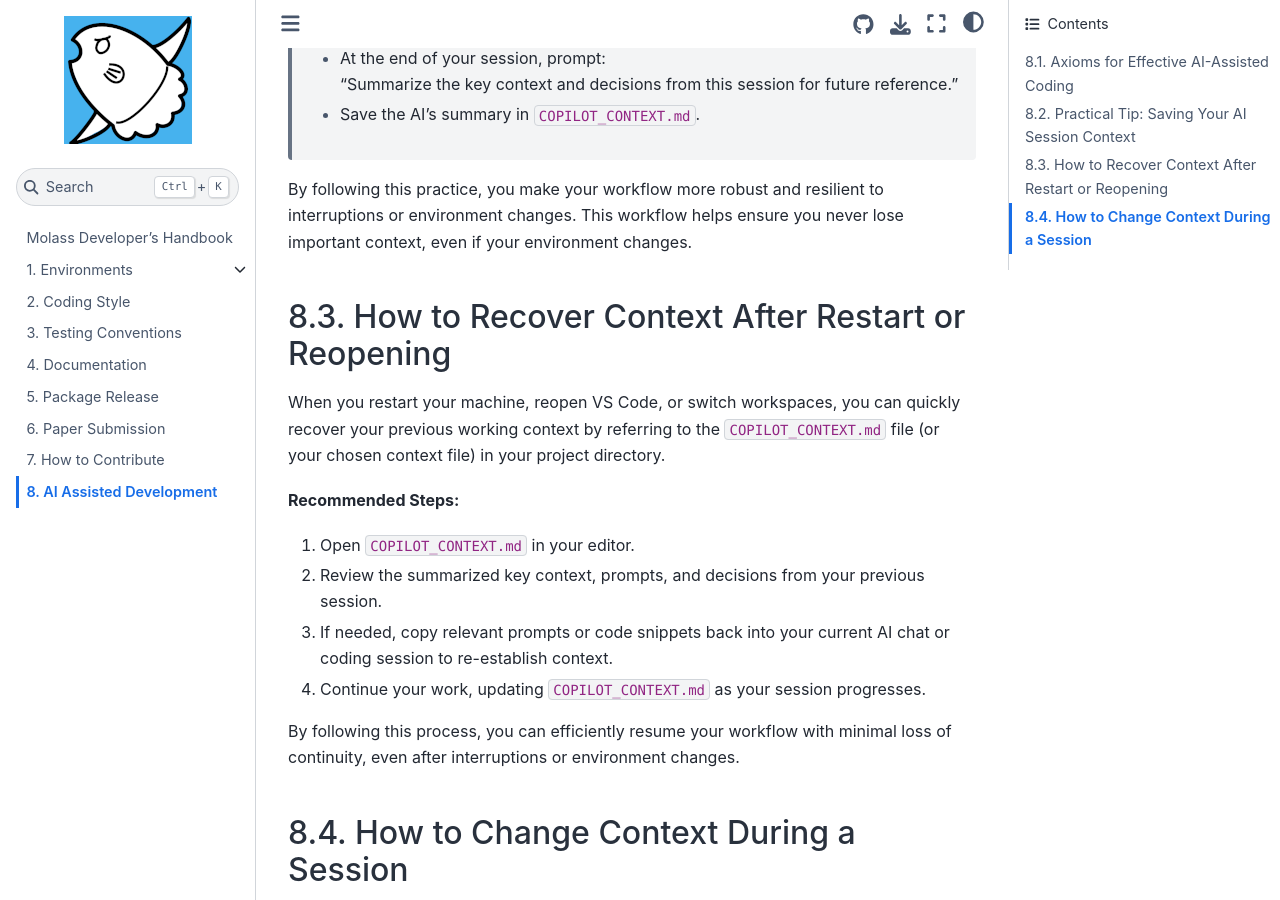
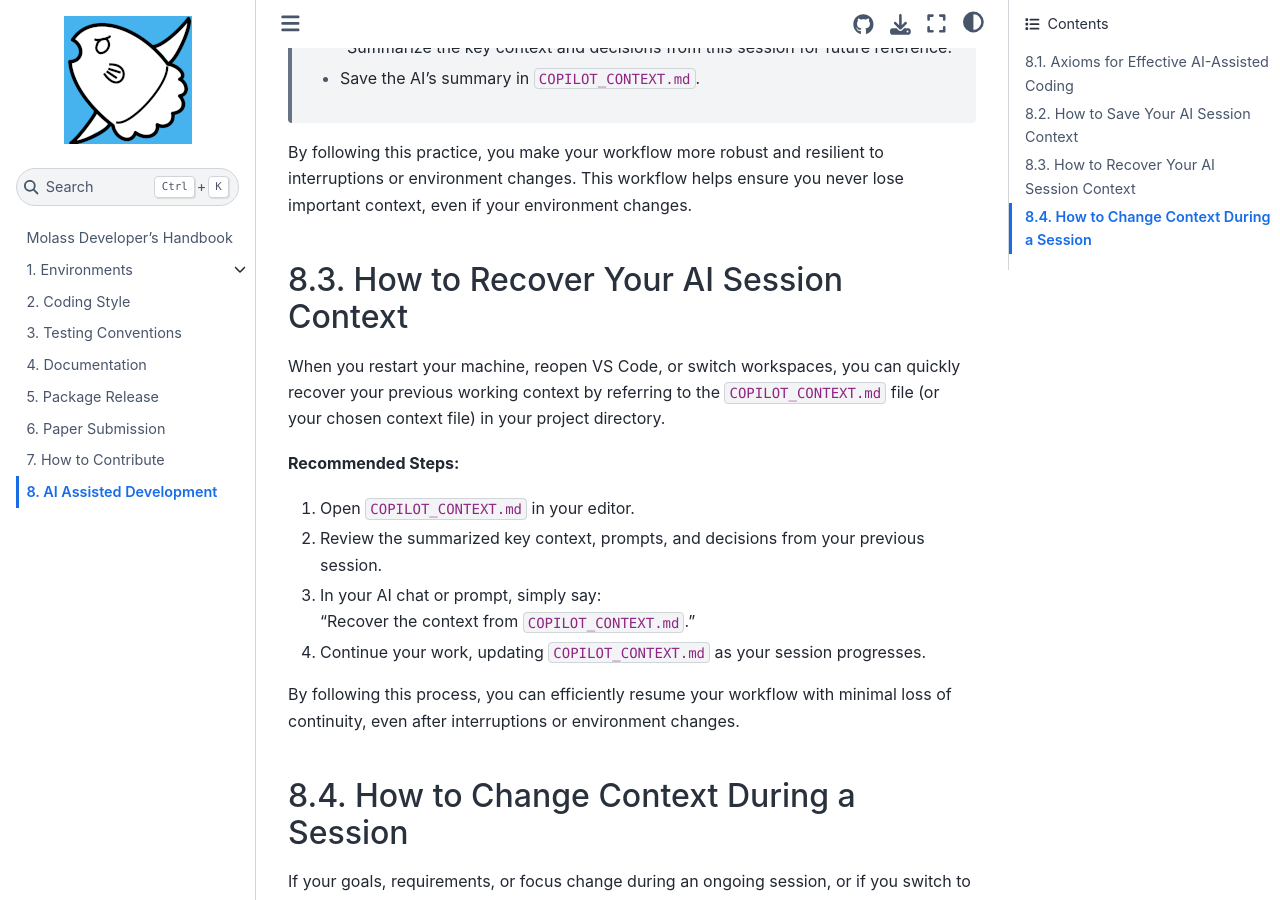
Before and after one commit to biosaxs-dev/molass-develop, a Jupyter Book: the page built from chapters/11/ai_assisted.md, in a window 1280 px wide and 900 px high, scrolled down 1173 px. Built offline with Jupyter Book 1.0.4 settings and Sphinx 7.4.7 and the Sphinx Book theme 1.1.4, drawn with Linux system fonts in a browser that asks for light colours; some of the changed text lies outside the part shown.

Commit message:
Update for symmetry of save/restore sections

```diff
--- a/chapters/11/ai_assisted.md
+++ b/chapters/11/ai_assisted.md
@@ -15,7 +15,7 @@ AI tools like GitHub Copilot [^1] can greatly enhance productivity, but effectiv
 
 Each of these axioms is fundamental and cannot be derived from the others. By following them, you ensure effective and reliable use of AI in your coding workflow.
 
-## Practical Tip: Saving Your AI Session Context
+## How to Save Your AI Session Context
 
 Since chat and prompt history in VS Code (and similar environments) can be lost when you close a window, change workspaces, update extensions, or restart your machine, it is important to proactively save essential context.
 
@@ -31,14 +31,15 @@ This way, you can easily recover your working context after a restart or when sw
 
 By following this practice, you make your workflow more robust and resilient to interruptions or environment changes. This workflow helps ensure you never lose important context, even if your environment changes.
 
-## How to Recover Context After Restart or Reopening
+## How to Recover Your AI Session Context
 
 When you restart your machine, reopen VS Code, or switch workspaces, you can quickly recover your previous working context by referring to the `COPILOT_CONTEXT.md` file (or your chosen context file) in your project directory.
 
 **Recommended Steps:**
 1. Open `COPILOT_CONTEXT.md` in your editor.
 2. Review the summarized key context, prompts, and decisions from your previous session.
-3. If needed, copy relevant prompts or code snippets back into your current AI chat or coding session to re-establish context.
+3. In your AI chat or prompt, simply say:
+   “Recover the context from `COPILOT_CONTEXT.md`.”
 4. Continue your work, updating `COPILOT_CONTEXT.md` as your session progresses.
 
 By following this process, you can efficiently resume your workflow with minimal loss of continuity, even after interruptions or environment changes.
```
